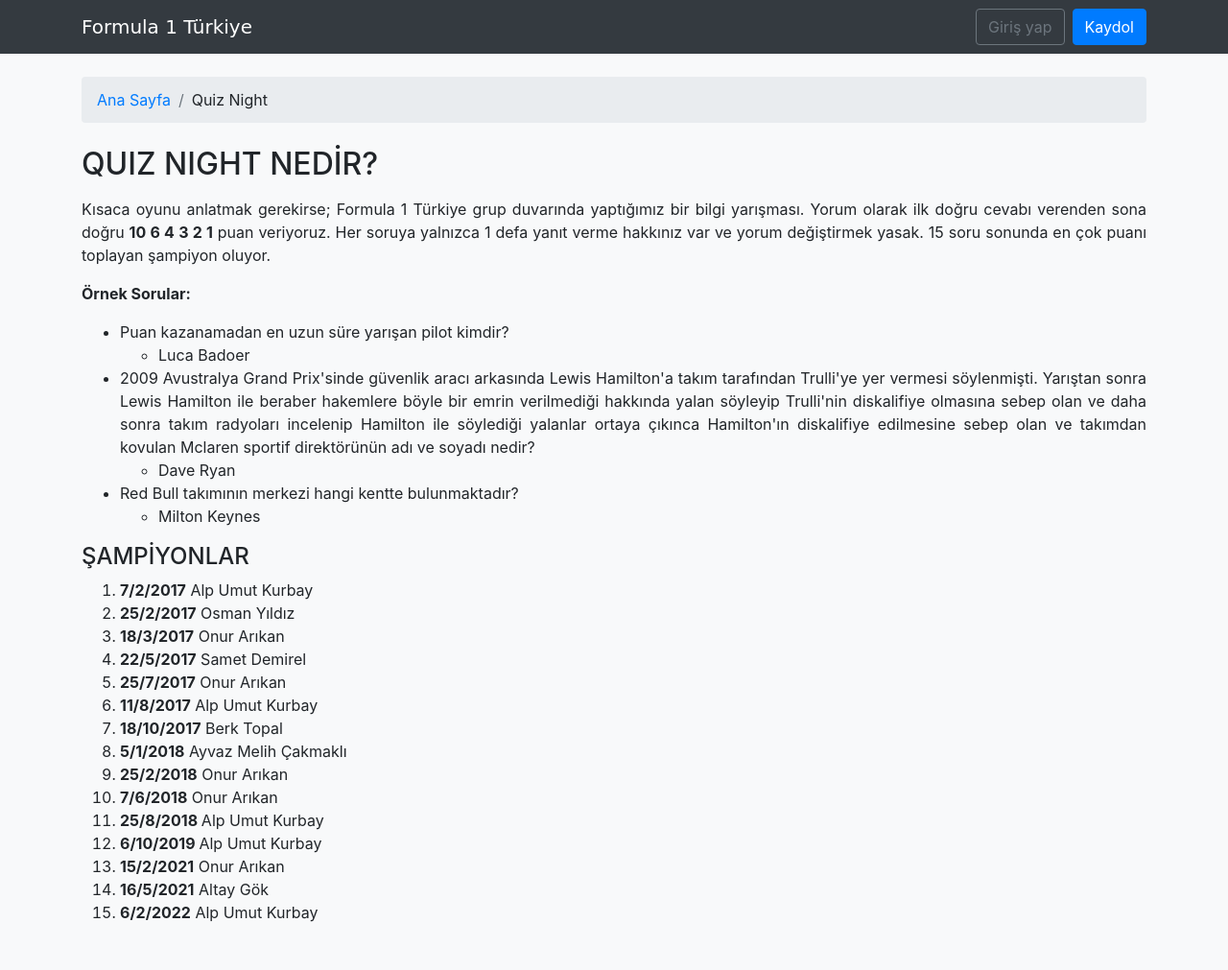
After one commit to opethef10/formula1turkiye, a Django app: page /quiz/ in a window 1280 px wide. The commit adds this page. Shown: the whole page at 96% size. Run offline with Django 3.2, Linux system fonts and the light colour scheme; parts of the project's set-up code (start-up, migrations or seed data) failed here and were passed over; some libraries are stand-ins or nearby versions; some web fonts are replaced.

Commit message:
Add quiz, puanla pages, some homepage refactor

```diff
--- a/__core__/urls.py
+++ b/__core__/urls.py
@@ -28,7 +28,9 @@ urlpatterns = [
     path("tahmin/", include("tahmin.urls")),
     path('', TemplateView.as_view(template_name='home.html'), name='home'),
     path('sent/', TemplateView.as_view(template_name='sent.html'), name='sent'),
-    path('elo/', TemplateView.as_view(template_name='elo.html'), name='sent'),
+    path('elo/', TemplateView.as_view(template_name='elo.html'), name='elo'),
+    path('puanla/', TemplateView.as_view(template_name='puanla.html'), name='puanla'),
+    path('quiz/', TemplateView.as_view(template_name='quiz.html'), name='quiz'),
 ]
 
 if settings.DEBUG:
--- a/templates/base.html
+++ b/templates/base.html
@@ -3,7 +3,7 @@
 <head>
     <meta charset="utf-8">
     <meta http-equiv="Content-Type" content="text/html;charset=UTF-8">
-    <meta name="description" content="Formula 1 Türkiye ligleri ana sayfasına hoş geldiniz. Bu site, 4600'ü aşkın üyesiyle, aktifleştiği 2015 yılından bu yana Türkiye'nin en büyük Formula 1 Facebook grubu olan Formula 1 Türkiye'nin düzenlediği Fantasy ve Tahmin Ligleri için kurduğumuz web sitesidir.">
+    <meta name="description" content="Formula 1 Türkiye grubu ana sayfasına hoş geldiniz. Bu site, 4600'ü aşkın üyesiyle, aktifleştiği 2015 yılından bu yana Türkiye'nin en büyük Formula 1 Facebook grubu olan Formula 1 Türkiye'nin düzenlediği Fantasy ve Tahmin Ligleri için kurduğumuz web sitesidir.">
 
     <!-- Facebook Meta Tags -->
     <meta property="og:site_name" content="Formula 1 Türkiye">
--- a/templates/elo.html
+++ b/templates/elo.html
@@ -13,7 +13,7 @@
         </ul>
         <div class="tab-content">
             <div class="tab-pane container show active" id="tr">
-                <h2>TARİHİN EN İYİ SIRALAMA TURU PİLOTLARI</h2>
+                <h2 class="my-3">TARİHİN EN İYİ SIRALAMA TURU PİLOTLARI</h2>
                 <p class="text-justify"><strong>Formula 1 Türkiye adminlerinden Onur Arıkan, Alp Umut Kurbay ve Semih
                     Boz'un katkıları ile F1 tarihininin
                     en iyi sıralama turu pilotlarını hazırladık. Aşağıdaki tablodan puanları, sıralamayı ve yıllar
@@ -140,7 +140,7 @@
                     alındı.</p>
             </div>
             <div class="tab-pane container fade" id="en">
-                <h2>THE BEST QUALIFYING DRIVERS IN THE FORMULA 1 HISTORY</h2>
+                <h2 class="my-3">THE BEST QUALIFYING DRIVERS IN THE FORMULA 1 HISTORY</h2>
                 <p class="text-justify"><strong>With the contributions of Formula 1 Türkiye admins Onur Arıkan, Alp Umut
                     Kurbay and Semih Boz, we prepared the ranking of the best qualifying drivers in F1 history.
                     In the table below you can see the scores, the ranking and the change over the years.</strong></p>
--- /dev/null
+++ b/templates/quiz.html
@@ -0,0 +1,86 @@
+{% extends 'base.html' %}
+{% block title %}Quiz Night | Formula 1 Türkiye{% endblock %}
+{% block breadcrumb %}
+    <li class="breadcrumb-item"><a href="{% url 'home' %}">Ana Sayfa</a></li>
+    <li class="breadcrumb-item">Quiz Night</li>
+{% endblock %}
+
+{% block content %}
+    <h2 class="my-3">QUIZ NIGHT NEDİR?</h2>
+    <p class="text-justify">Kısaca oyunu anlatmak gerekirse; Formula 1 Türkiye grup duvarında yaptığımız bir bilgi yarışması. Yorum olarak
+        ilk doğru cevabı verenden sona doğru <strong>10 6 4 3 2 1</strong> puan veriyoruz. Her soruya yalnızca 1 defa yanıt verme
+        hakkınız var ve yorum değiştirmek yasak. 15 soru sonunda en çok puanı toplayan şampiyon oluyor.</p>
+    <p><strong>Örnek Sorular:</strong></p>
+    <ul>
+        <li>Puan kazanamadan en uzun süre yarışan pilot kimdir?
+            <ul>
+                <li>
+                    Luca Badoer
+                </li>
+            </ul>
+        <li class="text-justify">
+            2009 Avustralya Grand Prix'sinde güvenlik aracı arkasında Lewis Hamilton'a takım tarafından Trulli'ye yer
+            vermesi söylenmişti. Yarıştan sonra Lewis Hamilton ile beraber hakemlere böyle bir emrin verilmediği
+            hakkında yalan söyleyip Trulli'nin diskalifiye olmasına sebep olan ve daha sonra takım radyoları incelenip
+            Hamilton ile söylediği yalanlar ortaya çıkınca Hamilton'ın diskalifiye edilmesine sebep olan ve takımdan
+            kovulan Mclaren sportif direktörünün adı ve soyadı nedir?
+            <ul>
+                <li>Dave Ryan</li>
+            </ul>
+        </li>
+        <li>
+            Red Bull takımının merkezi hangi kentte bulunmaktadır?
+            <ul>
+                <li>Milton Keynes</li>
+            </ul>
+        </li>
+    </ul>
+    <h4>ŞAMPİYONLAR</h4>
+    <ol>
+        <li>
+            <strong>7/2/2017</strong> Alp Umut Kurbay
+        </li>
+        <li>
+            <strong>25/2/2017</strong> Osman Yıldız
+        </li>
+        <li>
+            <strong>18/3/2017</strong> Onur Arıkan
+        </li>
+        <li>
+            <strong>22/5/2017</strong> Samet Demirel
+        </li>
+        <li>
+            <strong>25/7/2017</strong> Onur Arıkan
+        </li>
+        <li>
+            <strong>11/8/2017</strong> Alp Umut Kurbay
+        </li>
+        <li>
+            <strong>18/10/2017</strong> Berk Topal
+        </li>
+        <li>
+            <strong>5/1/2018</strong> Ayvaz Melih Çakmaklı
+        </li>
+        <li>
+            <strong>25/2/2018</strong> Onur Arıkan
+        </li>
+        <li>
+            <strong>7/6/2018</strong> Onur Arıkan
+        </li>
+        <li>
+            <strong>25/8/2018 </strong>Alp Umut Kurbay
+        </li>
+        <li>
+            <strong>6/10/2019 </strong>Alp Umut Kurbay
+        </li>
+        <li>
+            <strong>15/2/2021</strong> Onur Arıkan
+        </li>
+        <li>
+            <strong>16/5/2021</strong> Altay Gök
+        </li>
+        <li>
+            <strong>6/2/2022</strong> Alp Umut Kurbay
+        </li>
+    </ol>
+{% endblock %}
```
Also changed, not shown: templates/home.html (+36 -7 lines), templates/puanla.html (added, +32 -0 lines).
